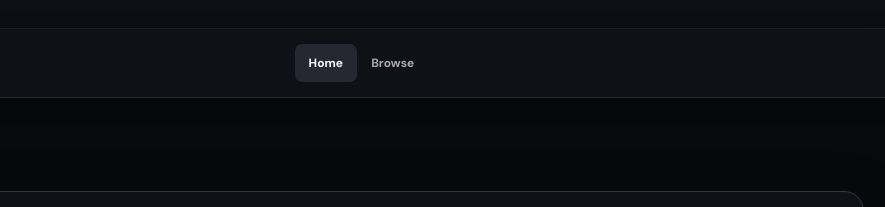
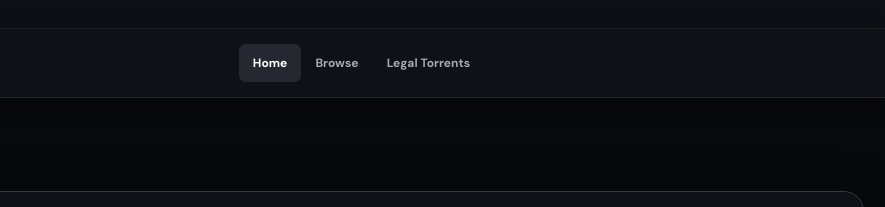
Before and after one commit to zipsara169-a11y/my-new-aolex-app, a website: page www/index.html in a window 1280 px wide. Shown: the top 207 px of the page, 395-1280 px from the left. Drawn offline with Linux system fonts and the light colour scheme; no server answers; a script that the page names is missing.

Commit message:
Add Legal Torrents navigation to homepage

```diff
--- a/www/index.html
+++ b/www/index.html
@@ -9,7 +9,7 @@
   <div class="top-strip"><span class="live-dot"></span> APLEX CINEMA <span class="strip-muted">/ DISCOVER SOMETHING WORTH WATCHING</span></div>
   <header class="site-header"><div class="container header-inner">
     <a class="brand" href="index.html"><span class="brand-icon"><img src="assets/favicon.png" alt="" width="43" height="43"></span><span>APLEX <b>MOVIES</b><small>YOUR NEXT WATCH STARTS HERE</small></span></a>
-    <nav class="main-nav"><a class="active" href="index.html">Home</a><a href="#browse">Browse</a></nav>
+    <nav class="main-nav"><a class="active" href="index.html">Home</a><a href="#browse">Browse</a><a href="legal-torrents.html">Legal Torrents</a></nav>
   </div></header>
   <main class="container main-content">
     <section class="featured-rail" id="heroPanel" aria-label="Popular movies">
```
